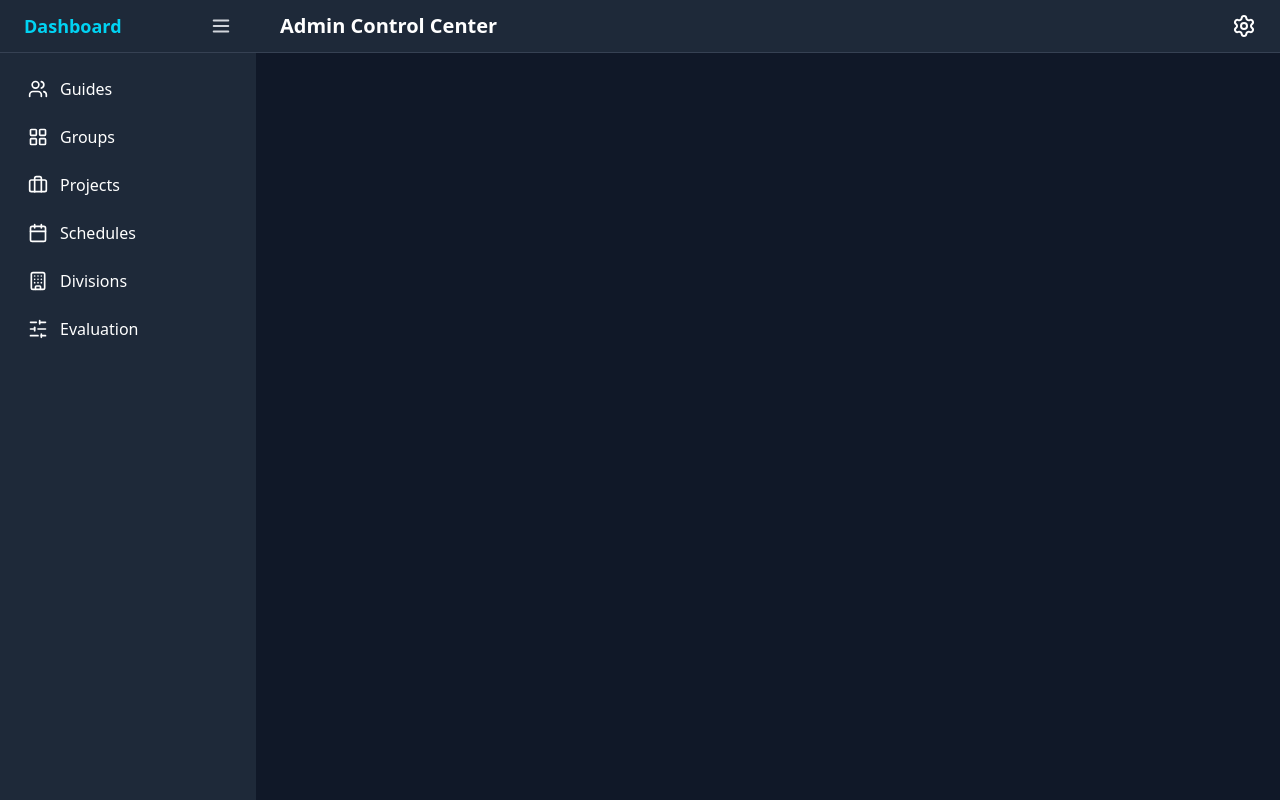
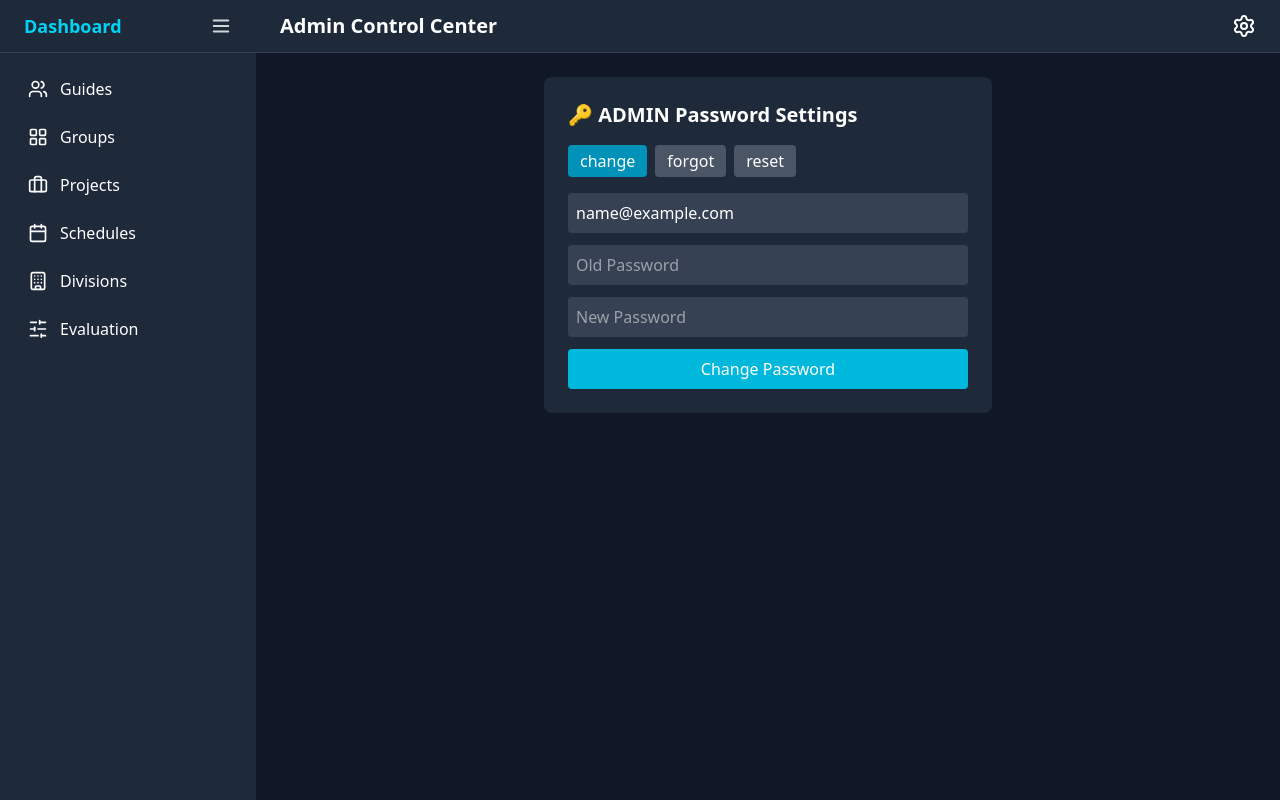
Before and after one commit to Kartik2154/project_excellence, a React (Vite) app in the folder frontend/: page /admin/dashboard/manage-password in a window 1280 px wide. Built offline with nearby package versions, Linux system fonts and the light colour scheme; no server answers; sample sign-in values are in the browser's storage.

Commit message:
frontend admin, login, register, change pass, reset, forgot done, runner.sh file for quick application startup, modified Admin Dashboard

```diff
--- a/frontend/src/App.jsx
+++ b/frontend/src/App.jsx
@@ -1,8 +1,9 @@
-import { Routes, Route, Navigate } from "react-router-dom";
+import { Routes, Route, Navigate, Link } from "react-router-dom";
 import WelcomePage from "./pages/WelcomePage";
 import AdminLogin from "./pages/admin/AdminLogin";
 import AdminDashboard from "./pages/admin/AdminDashboard";
 import ProtectedRoute from "./components/ProtectedRoute";
+import PasswordManager from "./components/PasswordManager";
 
 export default function App() {
   return (
@@ -11,6 +12,26 @@ export default function App() {
 
       {/* admin auth */}
       <Route path="/admin/login" element={<AdminLogin />} />
+      <Route
+        path="/admin/forgot-password"
+        element={
+          <div className="min-h-screen flex items-center justify-center bg-gradient-to-br from-gray-800 to-gray-900">
+            <div className="flex flex-col items-center">
+              <PasswordManager role="admin" initialMode="forgot" />
+              <p className="mt-4 text-gray-300">
+                Remembered your password?{" "}
+                <Link
+                  to="/admin/login"
+                  className="text-cyan-400 hover:underline font-semibold"
+                >
+                  Back to Login
+                </Link>
+              </p>
+            </div>
+          </div>
+        }
+      />
+
       <Route
         path="/admin/dashboard/*"
         element={
--- /dev/null
+++ b/frontend/src/components/PasswordManager.jsx
@@ -0,0 +1,185 @@
+// frontend/src/components/PasswordManager.jsx
+import { useState, useEffect } from "react";
+import { useLocation, useNavigate } from "react-router-dom";
+import api from "../services/api";
+
+function PasswordManager({
+  role,
+  initialMode = "change",
+  redirectAfterReset = true,
+}) {
+  const location = useLocation();
+  const navigate = useNavigate();
+
+  const [form, setForm] = useState({
+    email: "",
+    oldPassword: "",
+    newPassword: "",
+    otp: "",
+  });
+  const [mode, setMode] = useState(initialMode); // change | forgot | reset
+  const [message, setMessage] = useState("");
+  const [loading, setLoading] = useState(false);
+
+  // Prefill behavior:
+  // 1) if location.state.email (from login link) use that
+  // 2) otherwise if logged-in user (localStorage) use that when in "change" mode
+  useEffect(() => {
+    if (location?.state?.email) {
+      setForm((s) => ({ ...s, email: location.state.email }));
+    } else if (initialMode === "change") {
+      try {
+        const stored = localStorage.getItem("user");
+        if (stored) {
+          const parsed = JSON.parse(stored);
+          const email = parsed?.email ?? parsed?.data?.email;
+          if (email) setForm((s) => ({ ...s, email }));
+        }
+      } catch (e) {
+        console.error(e);
+      }
+    }
+    setMode(initialMode);
+  }, [location?.state, initialMode]);
+
+  const handleSubmit = async () => {
+    setMessage("");
+    setLoading(true);
+    try {
+      let res;
+      if (mode === "change") {
+        res = await api.post(`/${role}/change-password`, {
+          email: form.email,
+          oldPassword: form.oldPassword,
+          newPassword: form.newPassword,
+        });
+        setMessage(res.data.message || "Password changed");
+      } else if (mode === "forgot") {
+        // send OTP, keep email, switch to reset on success
+        res = await api.post(`/${role}/forgot-password`, { email: form.email });
+        setMessage(res.data.message || "OTP sent to email");
+        setMode("reset");
+      } else if (mode === "reset") {
+        res = await api.post(`/${role}/reset-password`, {
+          email: form.email,
+          otp: form.otp,
+          newPassword: form.newPassword,
+        });
+        setMessage(res.data.message || "Password reset successful");
+        // optional redirect to login after reset (only if this was forgot/reset flow)
+        if (redirectAfterReset) {
+          setTimeout(() => {
+            navigate("/admin/login");
+          }, 1800);
+        }
+      }
+    } catch (err) {
+      setMessage(
+        err?.response?.data?.message || err.message || "Something went wrong"
+      );
+    } finally {
+      setLoading(false);
+    }
+  };
+
+  return (
+    <div className="max-w-md mx-auto p-6 bg-gray-800 rounded-lg text-white">
+      <h2 className="text-xl font-bold mb-4">
+        🔑 {role.toUpperCase()} Password Settings
+      </h2>
+
+      <div className="flex gap-2 mb-4">
+        {["change", "forgot", "reset"].map((m) => (
+          <button
+            key={m}
+            onClick={() => {
+              setMode(m);
+              setMessage("");
+            }}
+            className={`px-3 py-1 rounded ${
+              mode === m ? "bg-cyan-600" : "bg-gray-600"
+            }`}
+            type="button"
+          >
+            {m}
+          </button>
+        ))}
+      </div>
+
+      <div className="space-y-3">
+        {/* Email: editable only during 'forgot'. Locked for change/reset */}
+        <input
+          type="email"
+          placeholder="Email"
+          value={form.email}
+          onChange={(e) => setForm({ ...form, email: e.target.value })}
+          className="w-full p-2 rounded bg-gray-700"
+          disabled={mode === "change" || mode === "reset"}
+        />
+
+        {mode === "change" && (
+          <>
+            <input
+              type="password"
+              placeholder="Old Password"
+              value={form.oldPassword}
+              onChange={(e) =>
+                setForm({ ...form, oldPassword: e.target.value })
+              }
+              className="w-full p-2 rounded bg-gray-700"
+            />
+            <input
+              type="password"
+              placeholder="New Password"
+              value={form.newPassword}
+              onChange={(e) =>
+                setForm({ ...form, newPassword: e.target.value })
+              }
+              className="w-full p-2 rounded bg-gray-700"
+            />
+          </>
+        )}
+
+        {mode === "reset" && (
+          <>
+            <input
+              type="text"
+              placeholder="OTP"
+              value={form.otp}
+              onChange={(e) => setForm({ ...form, otp: e.target.value })}
+              className="w-full p-2 rounded bg-gray-700"
+            />
+            <input
+              type="password"
+              placeholder="New Password"
+              value={form.newPassword}
+              onChange={(e) =>
+                setForm({ ...form, newPassword: e.target.value })
+              }
+              className="w-full p-2 rounded bg-gray-700"
+            />
+          </>
+        )}
+
+        <button
+          onClick={handleSubmit}
+          className="w-full py-2 bg-cyan-500 hover:bg-cyan-600 rounded disabled:opacity-50"
+          type="button"
+          disabled={loading}
+        >
+          {loading
+            ? "Please wait..."
+            : mode === "forgot"
+            ? "Send OTP"
+            : mode === "reset"
+            ? "Reset Password"
+            : "Change Password"}
+        </button>
+      </div>
+
+      {message && <p className="mt-3 text-cyan-300">{message}</p>}
+    </div>
+  );
+}
+
+export default PasswordManager;
--- a/frontend/src/pages/admin/AdminDashboard.jsx
+++ b/frontend/src/pages/admin/AdminDashboard.jsx
@@ -13,6 +13,7 @@ import {
   User,
   LayoutGrid,
 } from "lucide-react";
+import PasswordManager from "../../components/PasswordManager";
 
 // Dummy page components (replace with real ones later)
 const GuidesPage = () => (
@@ -138,20 +139,22 @@ function Dashboard() {
                 className="absolute right-0 mt-2 w-52 bg-gray-700 rounded-lg shadow-lg border border-gray-600"
               >
                 <ul className="py-2">
-                  <li>
+                  {/* <li>
                     <button
                       className="flex items-center w-full px-4 py-2 hover:bg-gray-600"
                       onClick={() => navigate("/admin/settings")}
                     >
                       <User size={18} className="mr-2 flex-shrink-0" /> Profile
                     </button>
-                  </li>
+                  </li> */}
                   <li>
                     <button
                       className="flex items-center w-full px-4 py-2 hover:bg-gray-600"
-                      onClick={() => navigate("/admin/change-password")}
+                      onClick={() =>
+                        navigate("/admin/dashboard/manage-password")
+                      }
                     >
-                      <Key size={18} className="mr-2 flex-shrink-0" /> Change
+                      <Key size={18} className="mr-2 flex-shrink-0" /> Manage
                       Password
                     </button>
                   </li>
@@ -179,6 +182,10 @@ function Dashboard() {
             <Route path="divisions" element={<DivisionsPage />} />
             <Route path="evaluation" element={<EvaluationPage />} />
             <Route
+              path="manage-password"
+              element={<PasswordManager role="admin" />}
+            />
+            <Route
               index
               element={
                 <div className="p-6 text-white">
--- a/frontend/src/pages/admin/AdminLogin.jsx
+++ b/frontend/src/pages/admin/AdminLogin.jsx
@@ -3,6 +3,7 @@ import { useState, useEffect } from "react";
 import Input from "../../components/UI/Input";
 import Button from "../../components/UI/Button";
 import { authAPI } from "../../services/api";
+import PasswordManager from "../../components/PasswordManager";
 
 function AdminLogin() {
   const navigate = useNavigate();
@@ -95,13 +96,23 @@ function AdminLogin() {
               {loading ? "Signing In..." : "Sign In"}
             </Button>
           </form>
-          <p className="mt-6 text-center text-white/80">
+          {/* <p className="mt-6 text-center text-white/80">
             Don&apos;t have an account?{" "}
             <Link
               to="/admin/register"
               className="text-accent-teal hover:underline font-semibold transition-colors duration-200"
             >
               Create Account
+            </Link>
+          </p> */}
+          <p className="mt-6 text-center text-white/80">
+            Having trouble Logging in{" "}
+            <Link
+              to="/admin/forgot-password"
+              state={{ email: formData.email }}
+              className="text-accent-teal hover:underline font-semibold transition-colors duration-200"
+            >
+              forgot Password?
             </Link>
           </p>
         </div>
```
Also changed, not shown: 1 other file (tests, documents, lock files or other folders).
